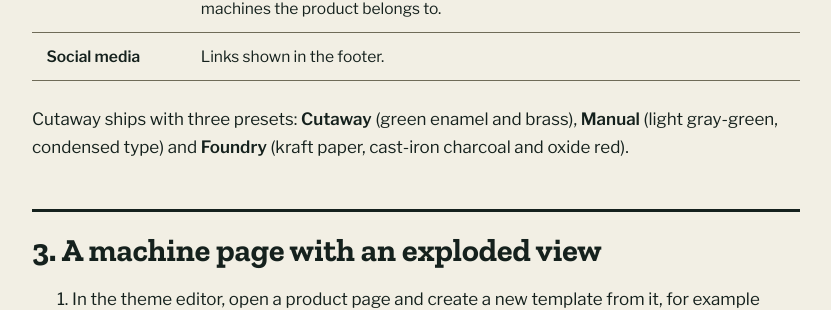
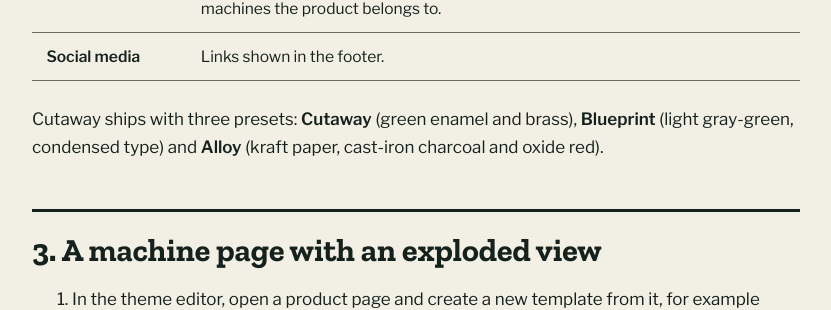
Before and after one commit to workiai/cutaway-docs, a Jekyll site: the page built from index.md, in a window 1280 px wide and 900 px high, scrolled down 1498 px. Shown: the part 151-461 px from the top of the window, without its empty margins (224-1055 px from the left). Built offline with Jekyll 4.4.1, drawn with Linux system fonts in a browser that asks for light colours.

Commit message:
Styles renommés : Blueprint et Alloy
Les styles Manual et Foundry prennent leurs noms définitifs avant la
soumission, où ils ne pourront plus changer.

Co-Authored-By: Claude Opus 5.5 <noreply@anthropic.com>

```diff
--- a/index.md
+++ b/index.md
@@ -29,7 +29,7 @@ Open **Online Store > Themes > Customize > Theme settings**.
 | **Machines** | **Machine collections**: select the collections that represent a machine. On every product page and product row, Cutaway then shows "Fits:" with links to the machines the product belongs to. |
 | Social media | Links shown in the footer. |
 
-Cutaway ships with three presets: **Cutaway** (green enamel and brass), **Manual** (light gray-green, condensed type) and **Foundry** (kraft paper, cast-iron charcoal and oxide red).
+Cutaway ships with three presets: **Cutaway** (green enamel and brass), **Blueprint** (light gray-green, condensed type) and **Alloy** (kraft paper, cast-iron charcoal and oxide red).
 
 ## 3. A machine page with an exploded view
 
```
